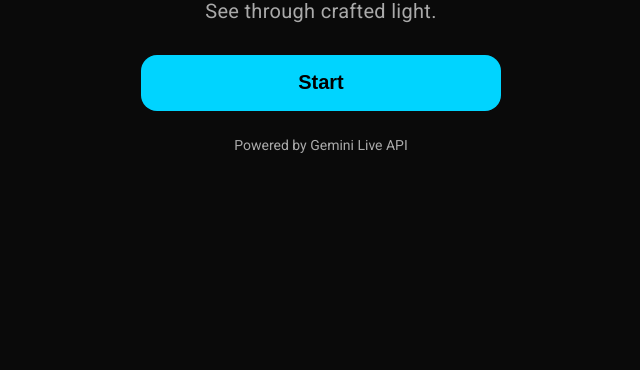
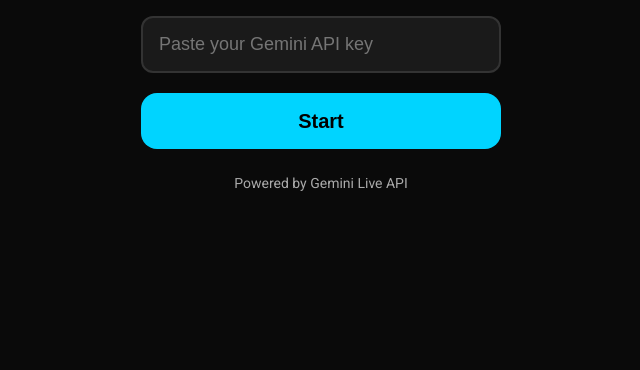
Before and after one commit to ParkerCai/Opalite, a plain HTML site: page index.html in a window 1280 px wide. Shown: the part 430-800 px from the top of the page, without its empty margins (319-959 px from the left). Drawn offline with Linux system fonts and the light colour scheme; a web font is replaced by a local one.

Commit message:
fix: handle missing config.local.js on GitHub Pages, show API key input if needed

```diff
--- a/index.html
+++ b/index.html
@@ -24,6 +24,16 @@
       <p class="app-tagline">See through crafted light.</p>
 
       <input type="hidden" id="api-key">
+      <script>
+        // Show API key input if no key saved
+        const k = window.OPALITE_API_KEY || localStorage.getItem('oe_apiKey');
+        if (!k || k === 'PASTE_YOUR_KEY_HERE') {
+          const inp = document.getElementById('api-key');
+          inp.type = 'password';
+          inp.placeholder = 'Paste your Gemini API key';
+          inp.style.cssText = 'width:100%;padding:16px;background:#1a1a1a;border:2px solid #333;border-radius:12px;color:#fff;font-size:18px;margin-bottom:20px;';
+        }
+      </script>
 
       <button id="start-btn" class="start-btn" aria-label="Start">
         Start
@@ -94,7 +104,7 @@
   </div>
 
   <!-- Local dev: paste your API key in config.local.js (gitignored) -->
-  <script src="config.local.js"></script>
+  <script src="config.local.js" onerror=""></script>
   <script type="module" src="js/app.js"></script>
 </body>
 </html>
```
